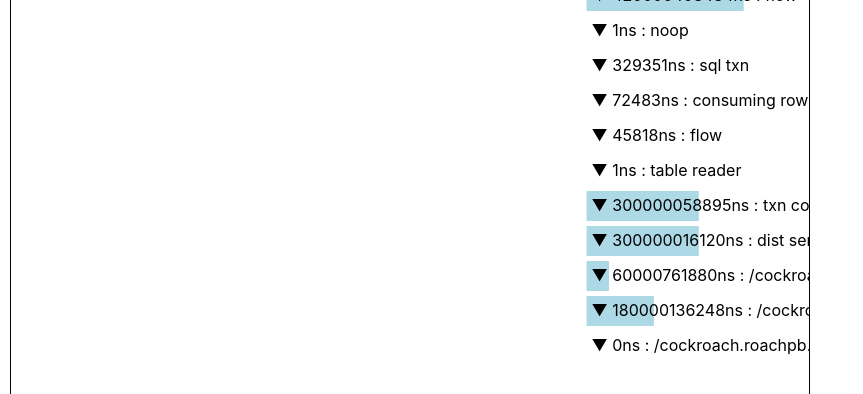
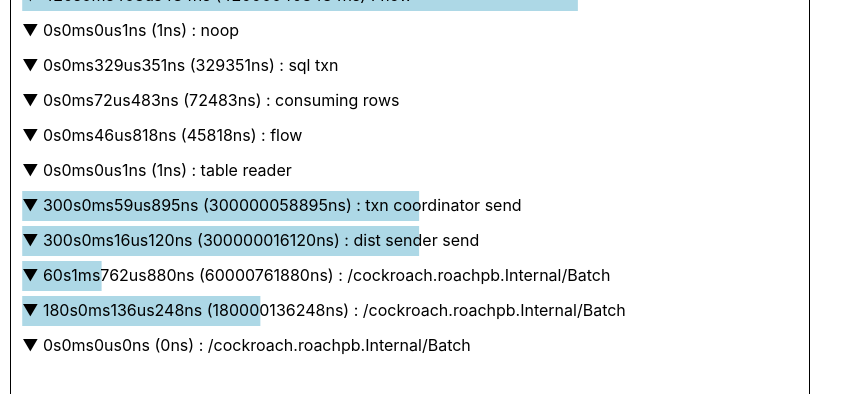
Before and after one commit to cockroachdb/dist-trace-viewer, a React (Create React App) app: page / in a window 1280 px wide. Both pictures are taken after a click on the button "Visualize". Shown: the part 301-695 px from the top of the page, without its empty margins (0-863 px from the left). Built offline with nearby package versions, Linux system fonts and the light colour scheme.

Commit message:
finally scale timestamps right

```diff
--- a/package.json
+++ b/package.json
@@ -3,12 +3,14 @@
   "version": "0.1.0",
   "private": true,
   "dependencies": {
+    "@types/d3-scale": "^2.0.2",
     "@types/jest": "23.3.7",
     "@types/lodash": "^4.14.117",
     "@types/luxon": "^1.4.0",
     "@types/papaparse": "^4.5.4",
     "@types/react": "16.4.18",
     "@types/react-dom": "16.0.9",
+    "d3-scale": "^2.1.2",
     "lodash": "^4.17.4",
     "luxon": "^1.4.4",
     "papaparse": "^4.6.1",
--- a/src/TraceAndSidebar.tsx
+++ b/src/TraceAndSidebar.tsx
@@ -4,6 +4,7 @@ import { createSelector } from 'reselect';
 import TraceView, { update, initialState, TraceViewState, Action } from "./TraceView";
 import { visitNodes } from "./tree";
 import { TraceNode } from './trace';
+import { formatNanos } from "./format";
 
 function indexById(trace: TraceNode) {
   const output: { [id: string]: TraceNode } = {};
@@ -57,7 +58,7 @@ class TraceAndSidebar extends Component<TraceAndSidebarProps, TraceAndSidebarSta
             </tr>
             <tr>
               <th>Duration:</th>
-              <td>{span.duration}</td>
+              <td>{formatNanos(span.duration)}</td>
             </tr>
           </tbody>
         </table>
@@ -72,7 +73,7 @@ class TraceAndSidebar extends Component<TraceAndSidebarProps, TraceAndSidebarSta
           <tbody>
             {span.messages.map((message) => (
               <tr key={message.age}>
-                <td>{message.age}</td>
+                <td>{formatNanos(message.age)}</td>
                 <td style={{ fontFamily: "monospace" }}>{message.message}</td>
               </tr>
             ))}
--- a/src/TraceView.tsx
+++ b/src/TraceView.tsx
@@ -2,6 +2,8 @@ import _ from "lodash";
 import React, { Component } from "react";
 import { numDescendants } from "./tree";
 import { TraceNode } from "./trace";
+import { formatNanos } from "./format";
+import * as d3scale from "d3-scale";
 
 const HEIGHT = 30;
 const HEIGHT_PLUS_SPACE = HEIGHT + 5;
@@ -91,11 +93,8 @@ function flatten(tree: TraceNode, collapsed: number[]) {
   return output;
 }
 
-function lerp(omin: number, omax: number, imin: number, imax: number): (val: number) => number {
-  return (input: number): number => {
-    return omin + (omax - omin) * (input - imin) / (imax - imin);
-  }
-}
+const MICROSECOND = 1000;
+const MILLISECOND = 1000 * MICROSECOND;
 
 class TraceView extends Component<TraceViewProps> {
 
@@ -115,40 +114,46 @@ class TraceView extends Component<TraceViewProps> {
     } = traceState;
     const flattened = flatten(trace, collapsedSpanIDs);
     // TODO(vilterp): convert to age
-    const lastTS = _.max(flattened.map((span) => (span.timestamp.toMillis() + span.duration)));
-    const scale = lerp(0, width, 0, lastTS);
+    const firstTS = trace.timestamp.toMillis();
+    const lastTS = _.max(flattened.map((span) => (span.timestamp.toMillis() + (span.duration/MILLISECOND))));
+
+    const scale = d3scale
+      .scaleLinear()
+      .domain([firstTS, lastTS])
+      .range([0, width]);
 
     return (
       <svg width={width} height="2000" style={{ border: "1px solid black" }}>
         {flattened.map((span, idx) => {
           const isHovered = hoveredSpanID === span.spanID;
           const isCollapsed = _.includes(collapsedSpanIDs, span.spanID);
-          const timeLabel = `${span.duration}ns`;
+          const timeLabel = `${formatNanos(span.duration)} (${span.duration}ns)`;
           const isLeaf = !!span.children;
           const label = !isLeaf
             ? `${timeLabel} : ${span.operation}`
             : isCollapsed
               ? `${SIDE_ARROW} ${timeLabel} : ${span.operation} (${numDescendants(span)})`
               : `${DOWN_ARROW} ${timeLabel} : ${span.operation}`;
+          const startTS = span.timestamp.toMillis();
+          const endTS = span.timestamp.toMillis() + span.duration / MILLISECOND;
           return (
             <g
               key={span.spanID}
               style={{ cursor: "pointer" }}
               onMouseOver={() => { this.handleAction(hoverSpan(span.spanID)); }}
-              // onMouseOut={() => { this.handleAction(unHoverSpan); }}
               onClick={() => { this.handleAction(toggleCollapsed(span.spanID)); }}
             >
               <rect
-                fill={isHovered ? "blue" : "lightblue"}
+                fill="lightblue"
                 y={idx * HEIGHT_PLUS_SPACE - 5}
-                x={scale(span.timestamp.toMillis())}
+                x={scale(startTS) + 5}
                 height={HEIGHT}
-                width={scale(span.duration)}
+                width={scale(endTS) - scale(startTS)}
               />
               <text
-                x={scale(span.timestamp.toMillis()) + 5}
+                x={scale(startTS) + 5}
                 y={idx * HEIGHT_PLUS_SPACE + HEIGHT/2}
-                fill={isHovered ? "white" : "black"}
+                style={{ textDecoration: isHovered ? "underline" : "none" }}
               >
                 {label}
               </text>
--- /dev/null
+++ b/src/format.ts
@@ -0,0 +1,10 @@
+export function formatNanos(nanos: number): string {
+  const justNS = Math.round(nanos % 1000);
+  const us = nanos / 1000;
+  const justUS = Math.round(us % 1000);
+  const ms = us / 1000;
+  const justMS = Math.round(ms % 1000);
+  const sec = ms / 1000;
+  const justSec = Math.round(sec % 1000);
+  return `${justSec}s${justMS}ms${justUS}us${justNS}ns`;
+}
```
Also changed, not shown: 1 other file (tests, documents, lock files or other folders).
